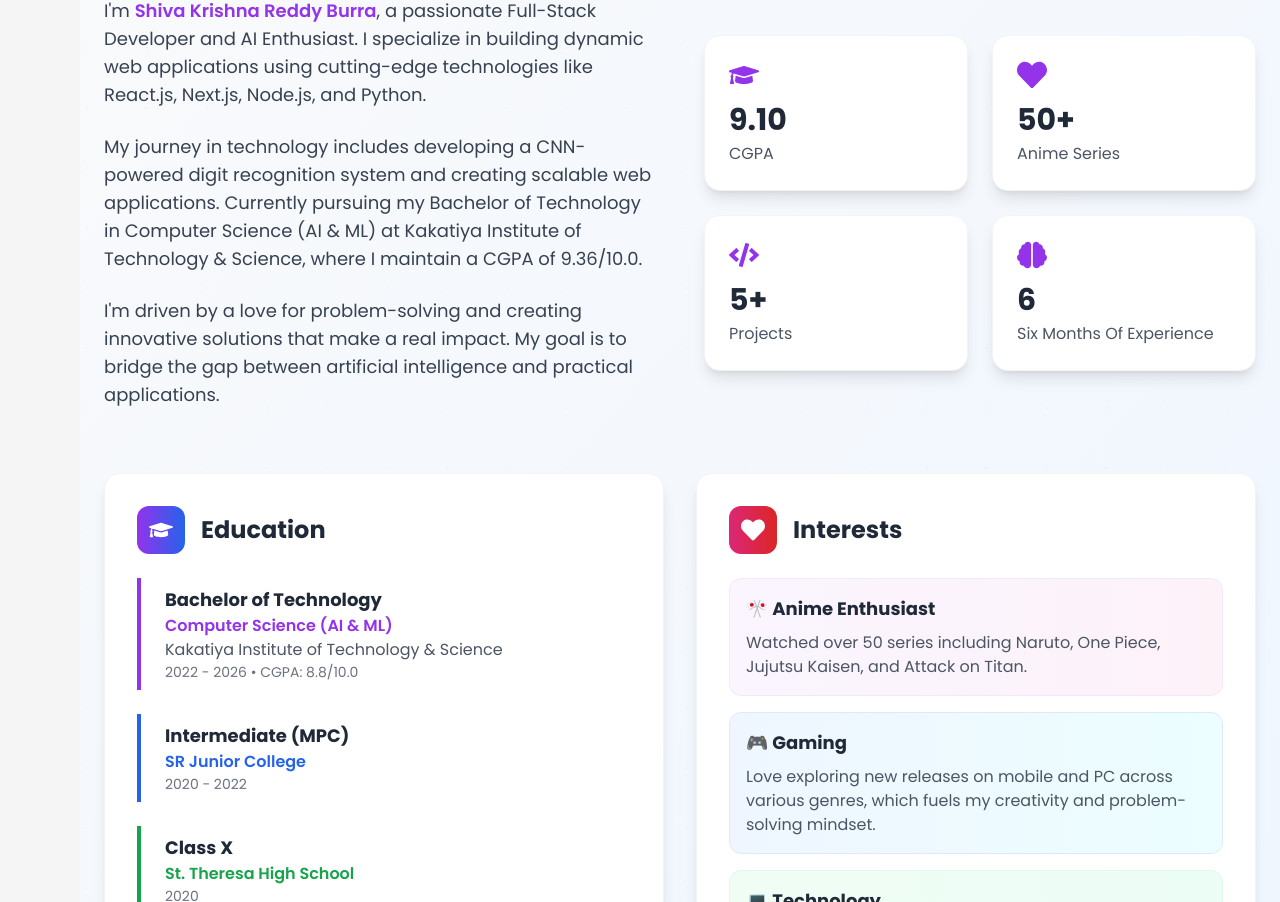
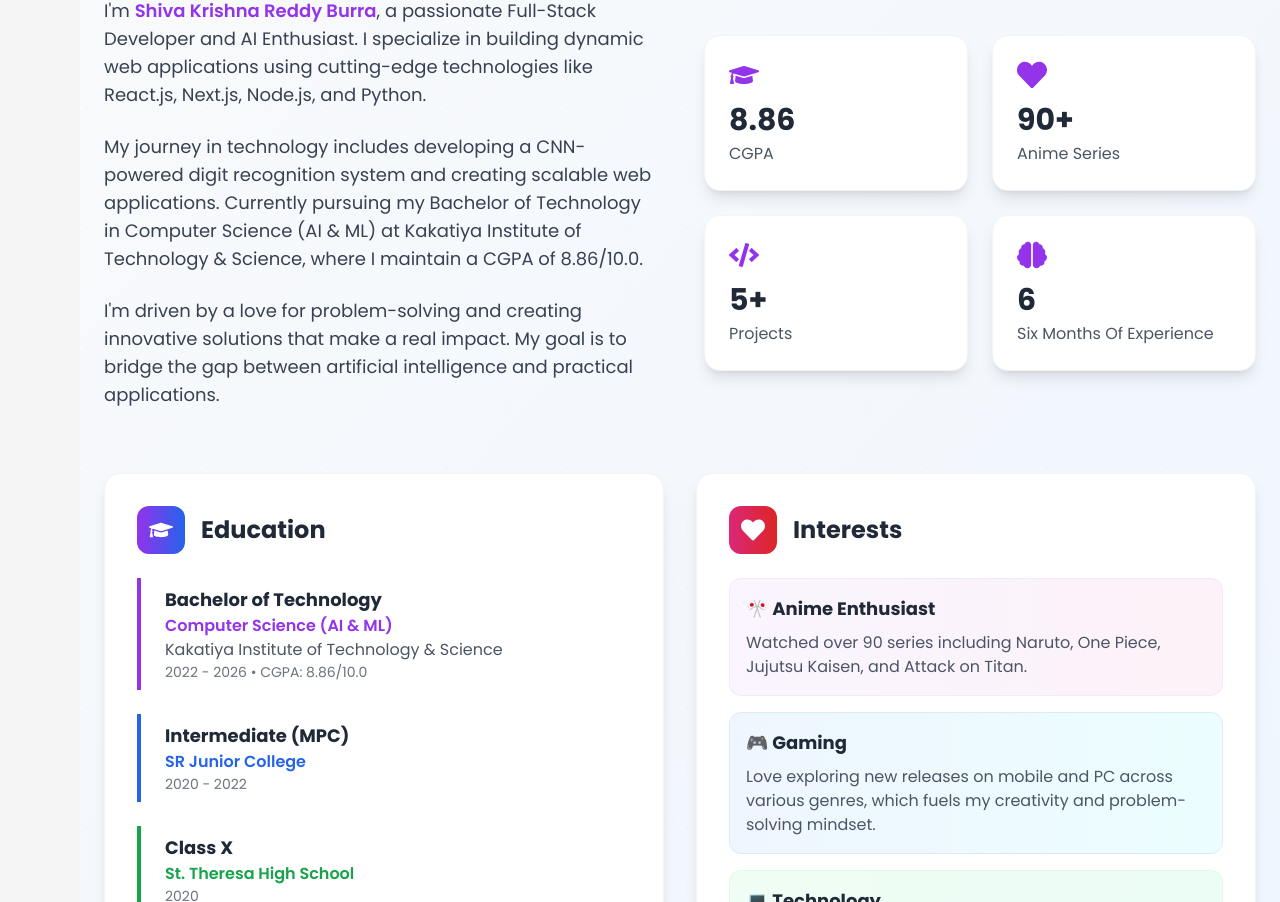
Before and after one commit to ShivaKrishnaReddyBurra/portfolio-v2, a Next.js app: page / in a window 1280 px wide. Shown: the part 999-1901 px from the top of the page. Built offline with nearby package versions, Linux system fonts and the light colour scheme.

Commit message:
update: Added new resume and modfiied detailes

```diff
--- a/components/About.jsx
+++ b/components/About.jsx
@@ -21,8 +21,8 @@ const About = () => {
   }, []);
 
   const stats = [
-    { number: '9.10', label: 'CGPA', icon: <FaGraduationCap />, ariaLabel: 'CGPA of 9.36' },
-    { number: '50+', label: 'Anime Series', icon: <FaHeart />, ariaLabel: 'Watched over 50 anime series' },
+    { number: '8.86', label: 'CGPA', icon: <FaGraduationCap />, ariaLabel: 'CGPA of 8.86' },
+    { number: '90+', label: 'Anime Series', icon: <FaHeart />, ariaLabel: 'Watched over 90 anime series' },
     { number: '5+', label: 'Projects', icon: <FaCode />, ariaLabel: 'Completed over 5 projects' },
     { number: '6', label: 'Six Months Of Experience', icon: <FaBrain />, ariaLabel: '6 months of experience' },
   ];
@@ -63,7 +63,7 @@ const About = () => {
                 My journey in technology includes developing a CNN-powered digit recognition system
                 and creating scalable web applications. Currently pursuing my Bachelor of Technology
                 in Computer Science (AI & ML) at Kakatiya Institute of Technology & Science,
-                where I maintain a CGPA of 9.36/10.0.
+                where I maintain a CGPA of 8.86/10.0.
               </p>
 
               <p className="text-gray-700 leading-relaxed text-base sm:text-lg">
@@ -118,7 +118,7 @@ const About = () => {
                   <h4 className="font-bold text-base sm:text-lg text-gray-800">Bachelor of Technology</h4>
                   <p className="text-purple-600 font-semibold text-sm sm:text-base">Computer Science (AI & ML)</p>
                   <p className="text-gray-600 text-sm sm:text-base">Kakatiya Institute of Technology & Science</p>
-                  <p className="text-xs sm:text-sm text-gray-500">2022 - 2026 • CGPA: 8.8/10.0</p>
+                  <p className="text-xs sm:text-sm text-gray-500">2022 - 2026 • CGPA: 8.86/10.0</p>
                 </div>
 
                 <div className="border-l-4 border-blue-600 pl-4 sm:pl-6 py-2">
@@ -152,7 +152,7 @@ const About = () => {
                 <div className="p-3 sm:p-4 bg-gradient-to-r from-purple-50 to-pink-50 rounded-xl border border-purple-100">
                   <h4 className="font-bold text-base sm:text-lg text-gray-800 mb-2">🎌 Anime Enthusiast</h4>
                   <p className="text-gray-600 text-sm sm:text-base">
-                    Watched over 50 series including Naruto, One Piece, Jujutsu Kaisen, and Attack on Titan.
+                    Watched over 90 series including Naruto, One Piece, Jujutsu Kaisen, and Attack on Titan.
                   </p>
                 </div>
 
```
Also changed, not shown: 1 other file (tests, documents, lock files or other folders).
